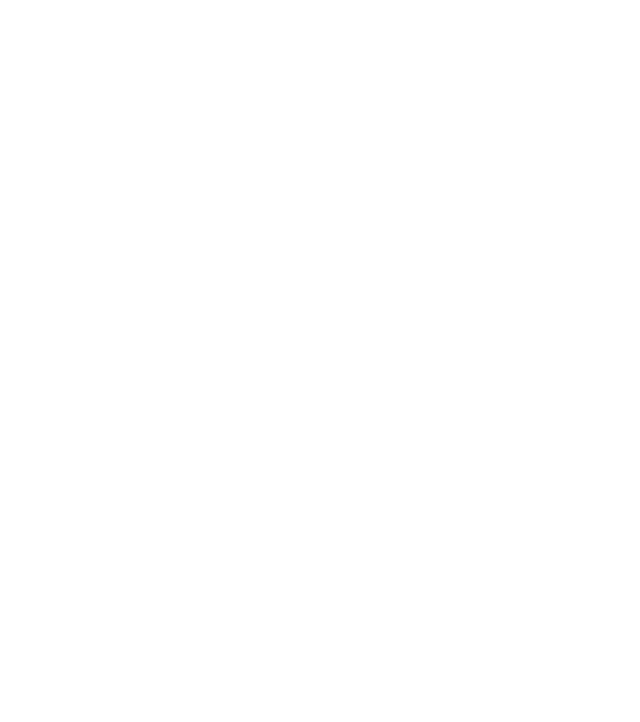
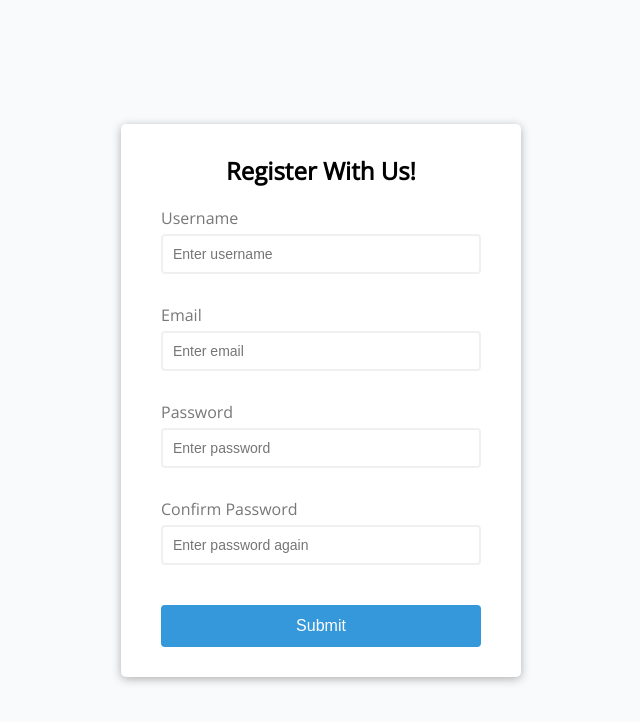
Before and after one commit to ZahidAbdi/form-validator, a plain HTML site: page index.html in a window 1280 px wide. Shown: the whole page, without its empty margins (319-959 px from the left). Drawn offline with nearby package versions, Linux system fonts and the light colour scheme.

Commit message:
set up the HTML and the CSS

```diff
--- a/index.html
+++ b/index.html
@@ -3,9 +3,36 @@
 <head>
     <meta charset="UTF-8">
     <meta name="viewport" content="width=device-width, initial-scale=1.0">
+    <link rel="stylesheet" href="style.css">
     <title>Form Validator</title>
 </head>
 <body>
-
+    <div class="container">
+        <form id="form" class="form">
+            <h2>Register With Us!</h2>
+            <div class="form-control">
+                <label for="username">Username</label>
+                <input type="text" id="username" placeholder="Enter username">
+                <small>Error message</small>
+            </div>
+            <div class="form-control">
+                <label for="email">Email</label>
+                <input type="text" id="email" placeholder="Enter email">
+                <small>Error message</small>
+            </div>
+            <div class="form-control">
+                <label for="password">Password</label>
+                <input type="password" id="password" placeholder="Enter password">
+                <small>Error message</small>
+            </div>
+            <div class="form-control">
+                <label for="password2">Confirm Password</label>
+                <input type="password" id="password2" placeholder="Enter password again">
+                <small>Error message</small>
+            </div>
+            <button type="submit">Submit</button>
+        </form>
+    </div>
+    <script src="script.js"></script>
 </body>
 </html>
--- a/style.css
+++ b/style.css
@@ -0,0 +1,95 @@
+@import url('https://fonts.googleapis.com/css2?family=Open+Sans:wght@300&display=swap');
+
+:root {
+  --success-color: #2ecc71;
+  --error-color: #e74c3c;
+}
+
+* {
+  box-sizing: border-box;
+}
+
+body {
+  background-color: #f9fafb;
+  font-family: 'Open Sans', sans-serif;
+  display: flex;
+  align-items: center;
+  justify-content: center;
+  min-height: 100vh;
+  margin: 0;
+}
+
+.container {
+  background-color: #fff;
+  border-radius: 5px;
+  box-shadow: 0 2px 10px rgba(0, 0, 0, 0.3);
+  width: 400px;
+}
+
+h2 {
+  text-align: center;
+  margin: 0 0 20px;
+}
+
+.form {
+  padding: 30px 40px;
+}
+
+.form-control {
+  margin-bottom: 10px;
+  padding-bottom: 20px;
+  position: relative;
+}
+
+.form-control label {
+  color: #777;
+  display: block;
+  margin-bottom: 5px;
+}
+
+.form-control input {
+  border: 2px solid #f0f0f0;
+  border-radius: 4px;
+  display: block;
+  width: 100%;
+  padding: 10px;
+  font-size: 14px;
+}
+
+.form-control input:focus {
+  outline: 0;
+  border-color: #777;
+}
+
+.form-control.success input {
+  border-color: var(--success-color);
+}
+
+.form-control.error input {
+  border-color: var(--error-color);
+}
+
+.form-control small {
+  color: var(--error-color);
+  position: absolute;
+  bottom: 0;
+  left: 0;
+  visibility: hidden;
+}
+
+.form-control.error small {
+  visibility: visible;
+}
+
+.form button {
+  cursor: pointer;
+  background-color: #3498db;
+  border: 2px solid #3498db;
+  border-radius: 4px;
+  color: #fff;
+  display: block;
+  font-size: 16px;
+  padding: 10px;
+  margin-top: 20px;
+  width: 100%;
+}
```
